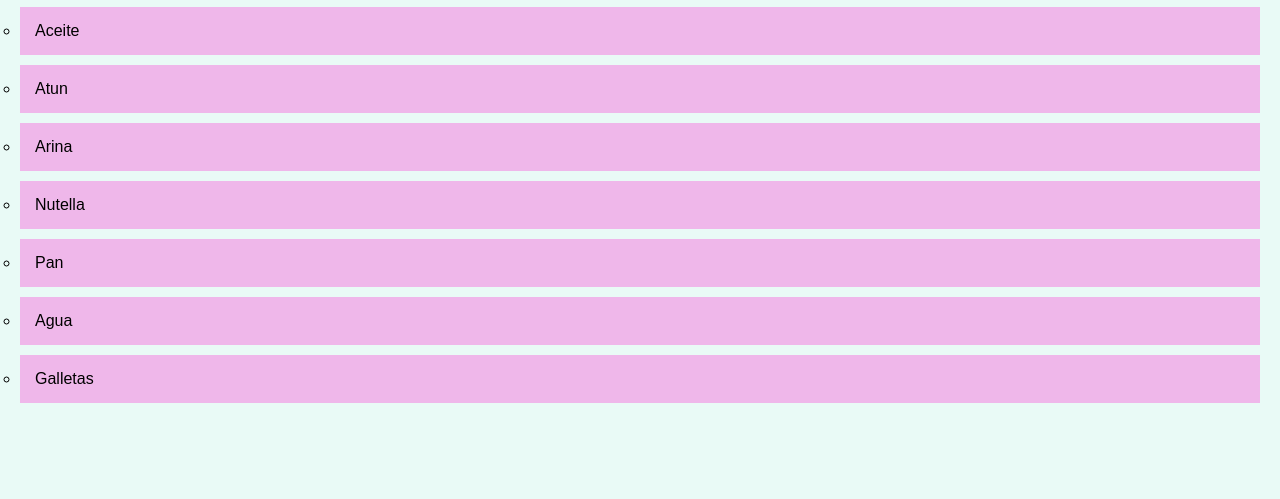
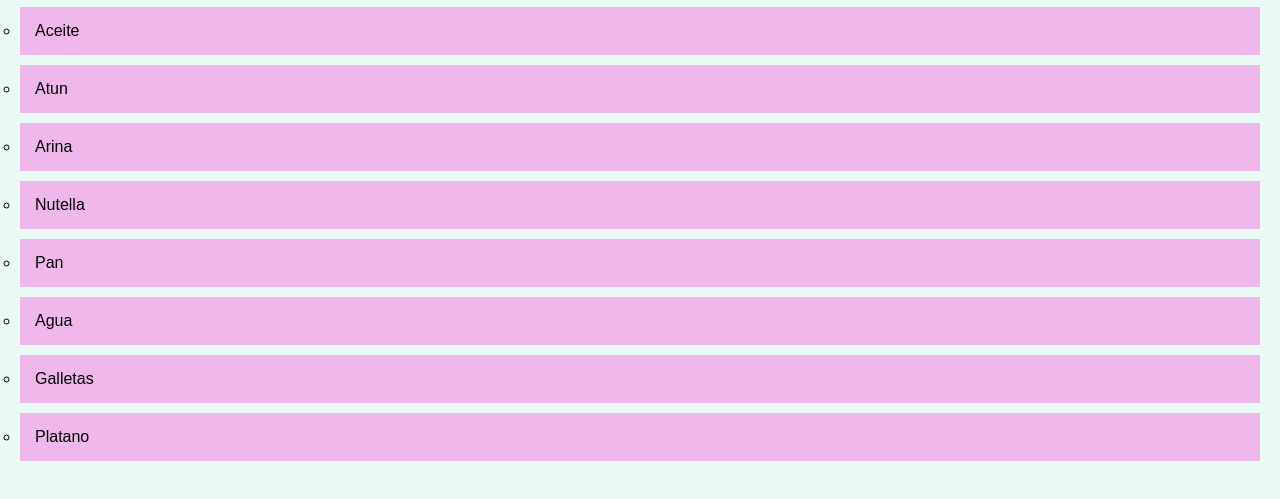
Before and after one commit to Marlene-Suarez/Mi-Computadora, a plain HTML site: page index.html in a window 1280 px wide. Shown: the part 131-630 px from the top of the page. Drawn offline with Linux system fonts and the light colour scheme.

Commit message:
Tercer commit a mi git hub

```diff
--- a/index.html
+++ b/index.html
@@ -21,6 +21,7 @@
         <li>Pan</li>
         <li>Agua</li>
         <li>Galletas</li>
+        <li>Platano</li>
     </ul>
 </div>
 </body>
```
